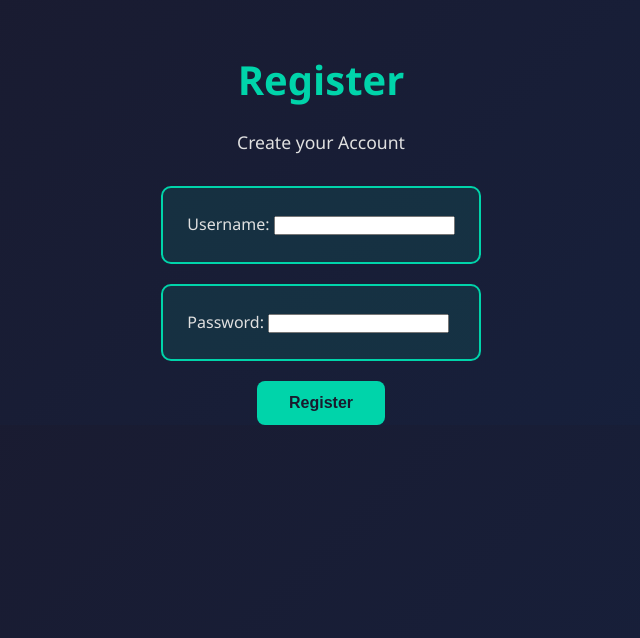
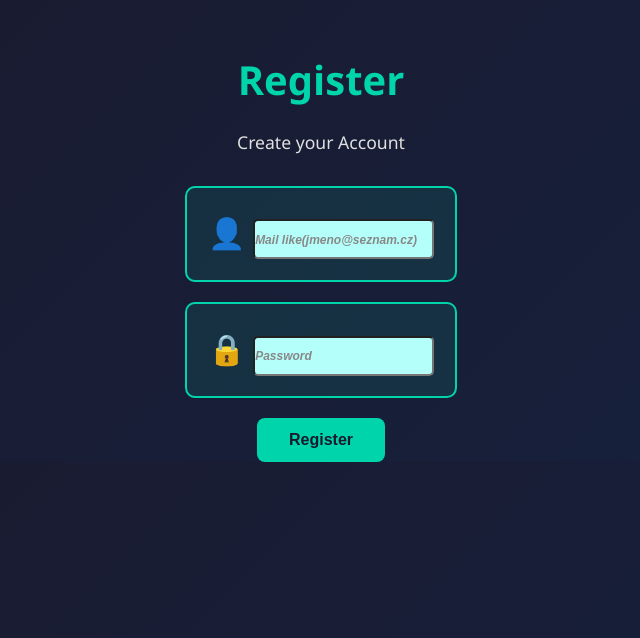
Before and after one commit to MRusnak40/School_WEB_PSS_YEAR_WORK, a Django app: page /register/ in a window 1280 px wide. Shown: the top 638 px of the page, without its empty margins (319-959 px from the left). Run offline with Django 5.2, Linux system fonts and the light colour scheme.

Commit message:
making better register

```diff
--- a/Backend/GymProject/GymApp/static/login.css
+++ b/Backend/GymProject/GymApp/static/login.css
@@ -12,9 +12,36 @@
     background: rgba(0, 212, 170, 0.1);
     border: 2px solid var(--accent-green);
     border-radius: 10px;
-    padding: 1.5rem;
+    padding: 1.3rem;
     transition: all 0.3s ease;
     margin-bottom: 20px;
+    font-size:30px;
+    min-width: 60px;
+}
+
+input[type="text"]:focus,
+input[type="email"]:focus,
+input[type="password"]:focus {
+    border: 2px solid #4CAF50;
+    outline: none;
+    background-color: #f9f9f9;
+}
+
+input[type="text"],
+input[type="email"],
+input[type="password"]{
+   height: 40px;
+   min-width: 50px;
+   border-radius: 5px;
+   background-color: rgb(181, 255, 251);
+}
+
+::placeholder {
+    color: #888;
+    font-style: italic;
+    font-size: 0.9em;
+    font-weight: bold;
+
 }
 
 .login-card:hover {
@@ -32,6 +59,7 @@
     font-size: 1rem;
     cursor: pointer;
     transition: all 0.3s ease;
+
 }
 
 .login-btn:hover {
--- a/Backend/GymProject/GymApp/templates/goals.html
+++ b/Backend/GymProject/GymApp/templates/goals.html
@@ -98,15 +98,15 @@
         <div class="stats">
           <div class="stat-card">
             <span class="stat-number" id="totalGoals">0</span>
-            <span class="stat-label">Celkem cílů</span>
+            <span class="stat-label">Amount of goals</span>
           </div>
           <div class="stat-card">
             <span class="stat-number" id="completedGoals">0</span>
-            <span class="stat-label">Splněno</span>
+            <span class="stat-label">Finished</span>
           </div>
           <div class="stat-card">
             <span class="stat-number" id="progressPercent">0%</span>
-            <span class="stat-label">Pokrok</span>
+            <span class="stat-label">How its going</span>
           </div>
         </div>
       </section>
--- a/Backend/GymProject/GymApp/templates/register.html
+++ b/Backend/GymProject/GymApp/templates/register.html
@@ -25,13 +25,13 @@
         <div class="box">
           <div>
             <div class="login-card">
-              <label for="username">Username:</label>
-              <input type="text" name="username" id="username" required />
+              <label for="username">👤</label>
+              <input class="textInput" type="email" name="username" placeholder="Mail like(jmeno@seznam.cz)"  id="username" required />
             </div>
 
             <div class="login-card">
-              <label for="password">Password:</label>
-              <input type="password" name="password" id="password" required /><br />
+              <label for="password">🔒</label>
+              <input type="password" name="password"  placeholder="Password" id="password" required /><br />
             </div>
           </div>
         </div>
@@ -39,9 +39,13 @@
         <div class="btn-box">
           <button class="login-btn" type="submit">Register</button>
         </div>
-
-
       </div>
     </form>
+
+    {% if error %}
+      <script>
+        alert('{{ error|escapejs }}')
+      </script>
+    {% endif %}
   </body>
 </html>
--- a/Backend/GymProject/GymApp/views.py
+++ b/Backend/GymProject/GymApp/views.py
@@ -15,6 +15,9 @@ from . import views
 
 import json
 from django.http import JsonResponse
+
+from django.core.validators import validate_email
+from django.core.exceptions import ValidationError
 
 # Create your views here.
 
@@ -50,6 +53,9 @@ def loginCheck(request):
         username = request.POST.get('username')
         password = request.POST.get('password')
 
+        if not username or not password:
+            return render(request, 'register.html', {'error': 'Everything must be filled'})
+
         user= authenticate(request, username=username, password=password)
 
         if user is not None:
@@ -65,69 +71,70 @@ def registerCheck(request):
         username = request.POST.get('username')
         password = request.POST.get('password')
 
+
+    if not username or not password:
+            return render(request, 'register.html', {'error': 'Everything must be filled'})
+
+    try:
         if User.objects.filter(username=username).exists():
             return render(request, 'register.html', {'error': 'Username already exists'})
 
+        validate_email(username)
+
+
+
         user = User.objects.create_user(username=username, password=password)
+        Flame.objects.create(user=user, count=0)
         user.save()
         return redirect('login')
+
+    except ValidationError:
+        return render(request, 'register.html', {'error': 'Give valid emali address.'})
+
+
+
+
 
 def register(request):
     return render(request, 'register.html')
 
 
-# def add_goal(request):
-#     if request.method != 'POST':
-#         return HttpResponse(status=405)
-
-#     data=json.loads(request.body)
-#         # Získání dat z formuláře
-#     name = data.get('name')
-#     type = Type.objects.get(id=data["type_id"])
-#     duration = Duration.objects.get(id=data["duration_id"])
-#     completed = data.get('completed')
-
-
-#     # Vytvoření nové instance Goal
-#     goal = Goal.objects.create(
-#             name=name,
-#             type=type,
-#             duration=duration,
-#             is_finished=completed,
-#             user=request.user
-#         )
-#     goal.save()
-
-#     return HttpResponse(status=204)
 
 def add_goal(request):
     if request.method != 'POST':
         return HttpResponse(status=405)
 
-    data = json.loads(request.body)
-    print(data)
-    name = data.get("name")
-    type = Type.objects.get(id=data["type_id"])
-    duration = Duration.objects.get(id=data["duration_id"])
-    completed = data.get("completed")
+    try:
+        data = json.loads(request.body)
+        print(data)
+        name = data.get("name")
+        type = Type.objects.get(id=data["type_id"])
+        duration = Duration.objects.get(id=data["duration_id"])
+        completed = data.get("completed")
 
 
-    print("name:", name)
-    print("type_id:", type)
-    print("duration_id:", duration)
-    print("completed:", completed)
+        print("name:", name)
+        print("type_id:", type)
+        print("duration_id:", duration)
+        print("completed:", completed)
 
-    goal = Goal.objects.create(
-        name=name,
-        type=type,
-        duration=duration,
-        is_finished=completed,
-        user=request.user
-    )
+        goal = Goal.objects.create(
+            name=name,
+            type=type,
+            duration=duration,
+            is_finished=completed,
+            user=request.user
+        )
 
-    goal.save()
+        goal.save()
 
-    return HttpResponse(status=204)
+        return HttpResponse(status=204)
+
+    except (Type.DoesNotExist, Duration.DoesNotExist):
+        return JsonResponse({'error': 'That type not exists'}, status=404)
+
+    except Exception as e:
+        return JsonResponse({'error': str(e)}, status=500)
 
 
 
@@ -136,29 +143,53 @@ def add_goal(request):
 def add_flame(request):
     if request.method != 'POST':
         return HttpResponse(status=405)
-    # Získání dat z formuláře
-    count=int(json.loads(request.body).get('count',0))
 
-    # Vytvoření nové instance Flame
-    flame, created = Flame.objects.get_or_create(user=request.user)
-    flame.count += count
-    flame.save()
+    try:
 
-    return HttpResponse(status=204)
+        count=int(json.loads(request.body).get('count',0))
+
+        # Vytvoření nové instance Flame
+        flame, created = Flame.objects.get_or_create(user=request.user)
+        flame.count += count
+        flame.save()
+
+        return HttpResponse(status=204)
+    except Flame.DoesNotExist:
+        return JsonResponse({'error': 'Goal not found'}, status=404)
+
+    except Exception as e:
+
+        return JsonResponse({'error': str(e)}, status=500)
+
+
+
+
 
 def remove_goal(request):
     if request.method != 'POST':
         return HttpResponse(status=405)
 
-    data=json.loads(request.body)
-    goal_id=data.get('id')
 
-    goal = Goal.objects.get(id=goal_id)
-    goal.delete()
+
+    try:
+        data=json.loads(request.body)
+        goal_id=data.get('id')
+
+        goal = Goal.objects.get(id=goal_id)
+        goal.delete()
+
+
+        return HttpResponse(status=204)
+    except Goal.DoesNotExist:
+        return JsonResponse({'error': 'Goal not found'}, status=404)
+
+    except Exception as e:
+        return JsonResponse({'error': str(e)}, status=500)
 
 
 
-    return HttpResponse(status=204)
+
+
 
 
 def update_goal_status(request):
```
Also changed, not shown: Backend/GymProject/GymApp/templates/login.html (+9 -3 lines), Backend/GymProject/db.sqlite3.
